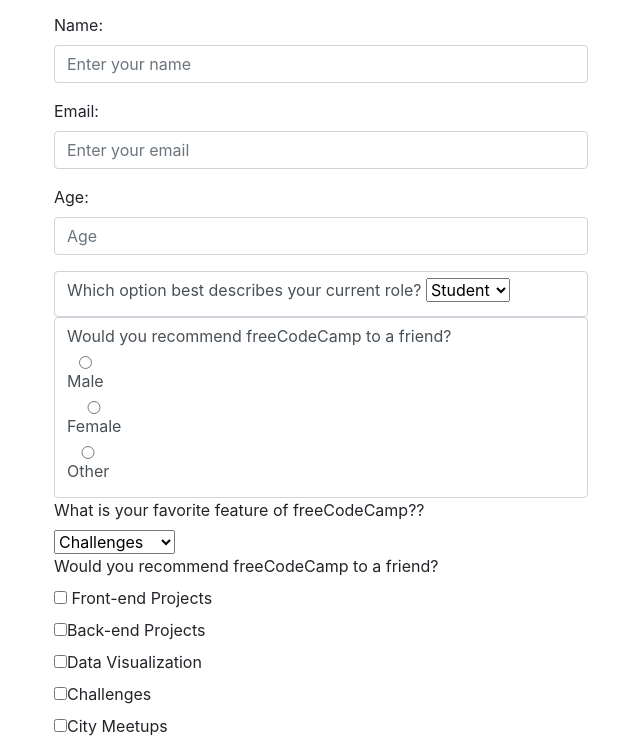
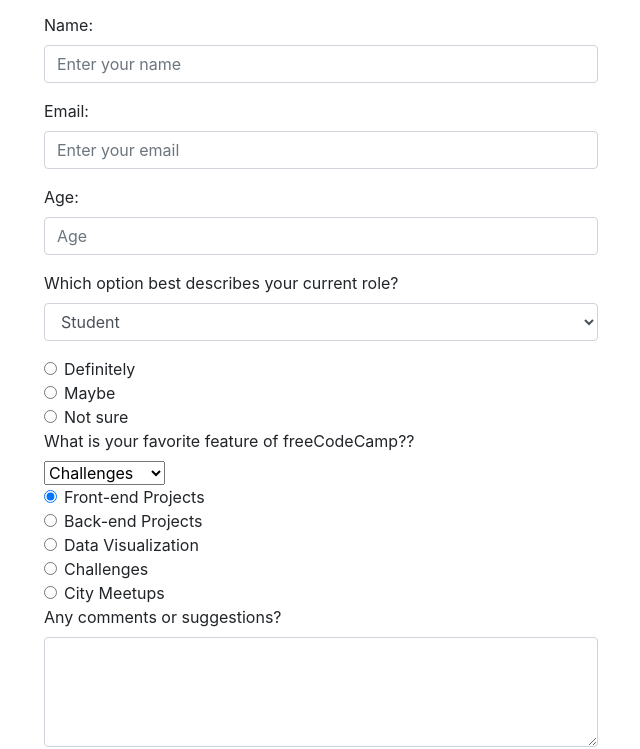
Before and after one commit to keddo/MicroverseProject, a plain HTML site: page index.html in a window 1280 px wide. Shown: the part 83-832 px from the top of the page, without its empty margins (319-959 px from the left). Drawn offline with nearby package versions, Linux system fonts and the light colour scheme.

Commit message:
Added some updates

```diff
--- a/index.html
+++ b/index.html
@@ -32,23 +32,32 @@
         <label id="number-label">Age:</label>
         <input type="number" class="form-control" name="number-label"  min="0" max="90" id="number" placeholder="Age">
         </div>
-        <div class="form-control">
+        <div class="form-group">
           <label id="number-label" for="dropdown">Which option best describes your current role?</label>
-        <select id="dropdown">
+        <select id="dropdown" class="form-control">
+
           <option>Student</option>
           <option>Teacher</option>
           <option>Guest</option>
         </select>
         </div>
-        <div class="form-control">
-          <label id="number-label" for="dropdown">Would you recommend freeCodeCamp to a friend?</label>
         <div>
-          <label><input type="radio" class="form-control" name="gender" value="male"> Male</label><br>
-          <label><input type="radio" class="form-control" name="gender" value="female">Female</label><br>
-          <label><input type="radio" class="form-control" name="gender" value="other">Other</label>
+        <div class="form-check">
+          <label class="form-check-label" for="radio1">
+            <input type="radio" class="form-check-input" id="radio1" name="optradio" value="option1" checked> Definitely
+          </label>
         </div>
+        <div class="form-check">
+          <label class="form-check-label" for="radio2">
+            <input type="radio" class="form-check-input" id="radio2" name="optradio" value="option2"> Maybe
+          </label>
         </div>
-
+        <div class="form-check">
+          <label class="form-check-label">
+            <input type="radio" class="form-check-input"> Not sure
+          </label>
+        </div>
+      </div>
         <div>
         <label id="number-label" for="dropdown">What is your favorite feature of freeCodeCamp??</label>
       </div>
@@ -57,26 +66,45 @@
           <option>Challenges</option>
           <option>Projects</option>
           <option>Open Source</option>
-        </div>
         </select>
+      </div>
+        <div >
+          <div class="form-check">
+            <label class="form-check-label" for="radio1">
+              <input type="radio" class="form-check-input" id="radio1" name="optradio" value="option1" checked> Front-end Projects
+            </label>
+          </div>
+          <div class="form-check">
+            <label class="form-check-label" for="radio2">
+              <input type="radio" class="form-check-input" id="radio2" name="optradio" value="option2">Back-end Projects
+            </label>
+          </div>
+          <div class="form-check">
+            <label class="form-check-label">
+              <input type="radio" class="form-check-input"> Data Visualization
+            </label>
+          </div>
+          <div class="form-check">
+            <label class="form-check-label">
+              <input type="radio" class="form-check-input"> Challenges
+            </label>
+          </div>
+          <div class="form-check">
+            <label class="form-check-label">
+              <input type="radio" class="form-check-input"> City Meetups
+            </label>
+          </div>
+        </div >
+        <div class="form-group">
+          <label>Any comments or suggestions?</label>
+
+          <textarea rows="4" cols="50" placeholder="Enter your comments here...." class="form-control">
+
+          </textarea>
+          </div>
           <div>
-         <label id="number-label" for="dropdown">Would you recommend freeCodeCamp to a friend?</label>
-        </div>
-        <div>
-          <label><input type="checkbox" name="gender" value="male"> Front-end Projects</label><br>
-          <label><input type="checkbox" name="gender" value="female">Back-end Projects</label><br>
-          <label><input type="checkbox"  name="gender" value="other">Data Visualization</label><br>
-          <label><input type="checkbox"  name="gender" value="other">Challenges</label><br>
-          <label><input type="checkbox"  name="gender" value="other">City Meetups</label><br>
-        </div>
        </form>
-       <div>
-         <label>Any comments or suggestions?</label>
-        </div>
-         <textarea rows="4" cols="50" placeholder="Enter your comments here....">
 
-         </textarea>
-         <div>
       <button type="submit">Submit</button>
     </div>
       </div>
```
